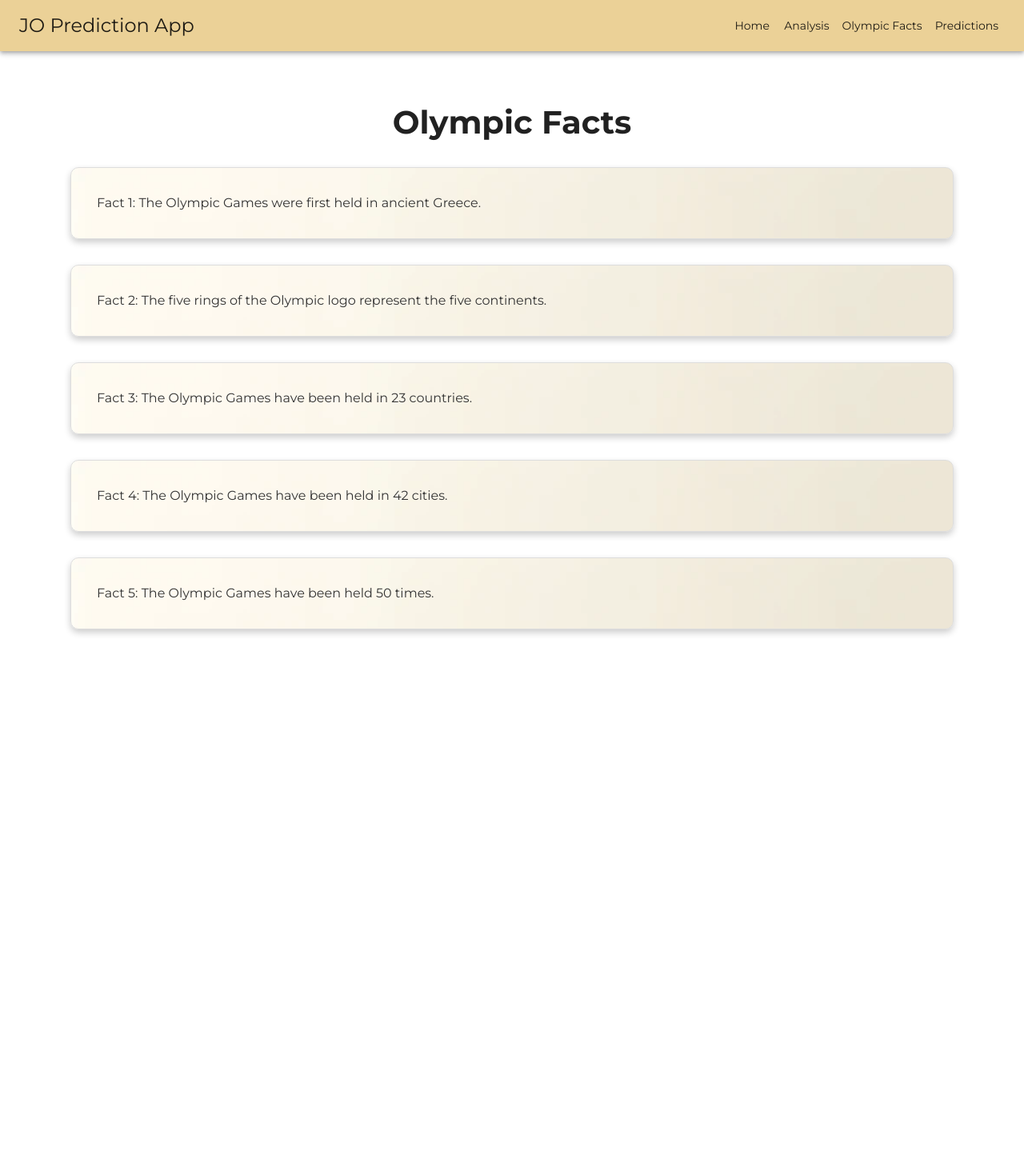
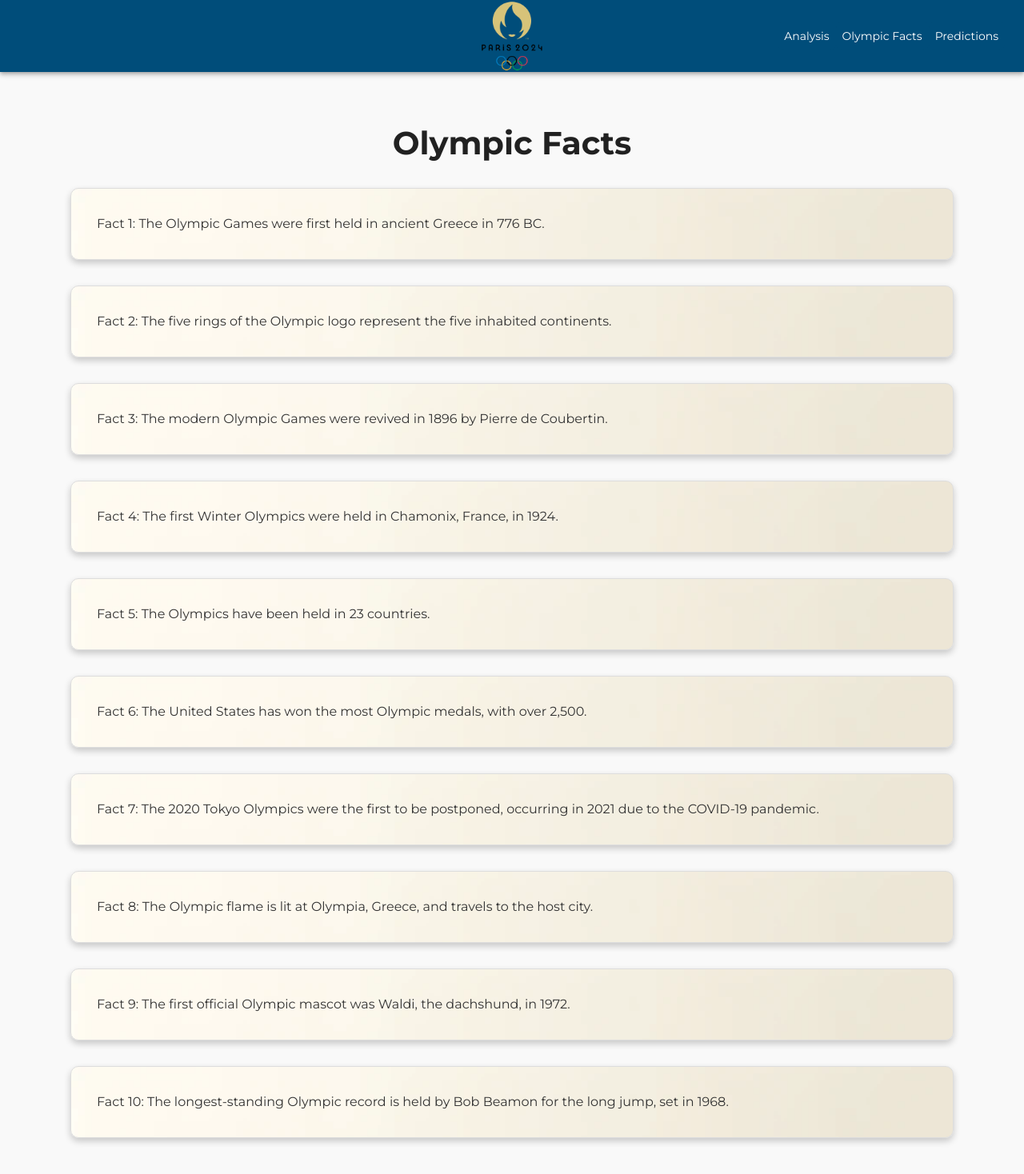
Before and after one commit to Groupe-11-IPSSI/front, a React (Vite) app in the folder jo-prediction-app/: page /facts in a window 1280 px wide. Shown: the top 1468 px of the page at 80% size. Before the commit the page ends 843 px from the top, so only its background shows below. Built offline with nearby package versions, Linux system fonts and the light colour scheme.

Commit message:
front cleanup

```diff
--- a/jo-prediction-app/src/components/CountryMedalChart.jsx
+++ b/jo-prediction-app/src/components/CountryMedalChart.jsx
@@ -1,3 +1,4 @@
+/* eslint-disable react/prop-types */
 import { Autocomplete, Box, Container, TextField } from "@mui/material";
 import { useState } from "react";
 import { Cell, Legend, Pie, PieChart, Tooltip } from "recharts";
@@ -67,7 +68,7 @@ const CountryMedalChart = ({ predictions }) => {
         </Box>
       ) : (
         <p style={{ width: "max-content", margin: "56px auto" }}>
-          Veuillez sélectionner un pays
+          Select a country
         </p>
       )}
     </Container>
--- a/jo-prediction-app/src/components/Header.jsx
+++ b/jo-prediction-app/src/components/Header.jsx
@@ -9,12 +9,12 @@ import {
   ListItem,
   ListItemText,
   Toolbar,
-  Typography,
   useMediaQuery,
   useTheme,
 } from "@mui/material";
 import { useState } from "react";
 import { Link } from "react-router-dom";
+import logo from "../assets/logo.png";
 
 function Header() {
   const theme = useTheme();
@@ -26,7 +26,6 @@ function Header() {
   };
 
   const menuItems = [
-    { text: "Home", link: "/" },
     { text: "Analysis", link: "/analysis" },
     { text: "Olympic Facts", link: "/facts" },
     { text: "Predictions", link: "/predictions" },
@@ -36,7 +35,13 @@ function Header() {
     <Drawer anchor="left" open={drawerOpen} onClose={handleDrawerToggle}>
       <List>
         {menuItems.map((item) => (
-          <ListItem button component={Link} to={item.link} key={item.text} onClick={handleDrawerToggle}>
+          <ListItem
+            button
+            component={Link}
+            to={item.link}
+            key={item.text}
+            onClick={handleDrawerToggle}
+          >
             <ListItemText primary={item.text} />
           </ListItem>
         ))}
@@ -45,20 +50,51 @@ function Header() {
   );
 
   return (
-    <AppBar position="static" sx={{ zIndex: 1000 }}>
-      <Toolbar>
+    <AppBar position="static" sx={{ zIndex: 1000, minHeight: "90px" }}>
+      <Toolbar
+        sx={{
+          display: "grid",
+          gridTemplateColumns: "1fr auto 1fr",
+          alignItems: "center",
+        }}
+      >
         {isMobile && (
-          <IconButton edge="start" color="inherit" aria-label="menu" onClick={handleDrawerToggle} sx={{ mr: 2 }}>
+          <IconButton
+            edge="start"
+            color="inherit"
+            aria-label="menu"
+            onClick={handleDrawerToggle}
+            sx={{ gridColumn: "1 / 2" }}
+          >
             <MenuIcon />
           </IconButton>
         )}
-        <Box>
-          <Typography variant="h6">JO Prediction App</Typography>
+        <Box
+          component={Link}
+          to="/"
+          sx={{
+            gridColumn: "2 / 3",
+            display: "flex",
+            justifyContent: "center",
+          }}
+        >
+          <img src={logo} alt="JO 2024" style={{ height: 90 }} />
         </Box>
         {!isMobile && (
-          <Box sx={{ flexGrow: 1, display: "flex", justifyContent: "flex-end" }}>
+          <Box
+            sx={{
+              display: "flex",
+              justifyContent: "flex-end",
+              gridColumn: "3 / 4",
+            }}
+          >
             {menuItems.map((item) => (
-              <Button color="inherit" component={Link} to={item.link} key={item.text}>
+              <Button
+                color="inherit"
+                component={Link}
+                to={item.link}
+                key={item.text}
+              >
                 {item.text}
               </Button>
             ))}
--- a/jo-prediction-app/src/components/TopCountriesTable.jsx
+++ b/jo-prediction-app/src/components/TopCountriesTable.jsx
@@ -1,3 +1,4 @@
+/* eslint-disable react/prop-types */
 import {
   Box,
   Typography,
--- a/jo-prediction-app/src/index.css
+++ b/jo-prediction-app/src/index.css
@@ -3,7 +3,7 @@ body {
   font-family: "Roboto", Arial, sans-serif;
   height: 100%;
   width: 100%;
-  overflow: hidden;
+  overflow: auto;
   display: flex;
   flex-direction: column;
     max-width: none;
--- a/jo-prediction-app/src/pages/HomePage.jsx
+++ b/jo-prediction-app/src/pages/HomePage.jsx
@@ -1,5 +1,6 @@
-import React, { useEffect, useRef } from "react";
 import { Box, Button, Typography } from "@mui/material";
+import { useEffect, useRef } from "react";
+import { Link } from "react-router-dom";
 import Typed from "typed.js";
 import videoUrl from "../assets/videos/jo_is_come.mp4";
 
@@ -8,7 +9,10 @@ function HomePage() {
 
   useEffect(() => {
     const typedJS = new Typed(typedJSRef.current, {
-      strings: ["Predicting the Future of the Olympic Games", "Join us in Paris 2024"],
+      strings: [
+        "Predicting the Future of the Olympic Games",
+        "Join us in Paris 2024",
+      ],
       typeSpeed: 70,
       backSpeed: 50,
       backDelay: 500,
@@ -22,7 +26,6 @@ function HomePage() {
   return (
     <Box
       sx={{
-        // position: "relative",
         width: "100%",
         height: "80vh",
         display: "flex",
@@ -42,7 +45,8 @@ function HomePage() {
       }}
       xl={{
         maxWidth: "none",
-      }}>
+      }}
+    >
       <Box
         component="video"
         src={videoUrl}
@@ -58,8 +62,9 @@ function HomePage() {
           height: "100%",
           objectFit: "cover",
           zIndex: -1,
-        }}>
-        Votre navigateur ne supporte pas les vidéos HTML5.
+        }}
+      >
+        Your browser does not support HTML5 videos.
       </Box>
       <Box
         sx={{
@@ -78,8 +83,15 @@ function HomePage() {
         <Typography variant="h5" sx={{ mb: 4 }}>
           <span ref={typedJSRef} />
         </Typography>
-        <Button variant="contained" color="secondary" size="large" sx={{ mt: 4 }}>
-          Get Started
+        <Button
+          variant="contained"
+          color="secondary"
+          size="large"
+          sx={{ mt: 4 }}
+          component={Link}
+          to="/predictions"
+        >
+          Predictions
         </Button>
       </Box>
     </Box>
--- a/jo-prediction-app/src/pages/OlympicFacts.jsx
+++ b/jo-prediction-app/src/pages/OlympicFacts.jsx
@@ -1,7 +1,6 @@
 import { Box, Typography } from "@mui/material";
 import { styled } from "@mui/system";
 
-// Styles pour le parchemin
 const ScrollBox = styled(Box)(({ theme }) => ({
   backgroundImage: "url(/src/assets/olympics-parchment.jpg)",
   backgroundSize: "cover",
@@ -55,28 +54,60 @@ function OlympicFacts() {
       </Typography>
       <ScrollBox>
         <Typography variant="body1">
-          Fact 1: The Olympic Games were first held in ancient Greece.
+          Fact 1: The Olympic Games were first held in ancient Greece in 776 BC.
         </Typography>
       </ScrollBox>
       <ScrollBox>
         <Typography variant="body1">
           Fact 2: The five rings of the Olympic logo represent the five
-          continents.
+          inhabited continents.
         </Typography>
       </ScrollBox>
       <ScrollBox>
         <Typography variant="body1">
-          Fact 3: The Olympic Games have been held in 23 countries.
+          Fact 3: The modern Olympic Games were revived in 1896 by Pierre de
+          Coubertin.
         </Typography>
       </ScrollBox>
       <ScrollBox>
         <Typography variant="body1">
-          Fact 4: The Olympic Games have been held in 42 cities.
+          Fact 4: The first Winter Olympics were held in Chamonix, France, in
+          1924.
         </Typography>
       </ScrollBox>
       <ScrollBox>
         <Typography variant="body1">
-          Fact 5: The Olympic Games have been held 50 times.
+          Fact 5: The Olympics have been held in 23 countries.
+        </Typography>
+      </ScrollBox>
+      <ScrollBox>
+        <Typography variant="body1">
+          Fact 6: The United States has won the most Olympic medals, with over
+          2,500.
+        </Typography>
+      </ScrollBox>
+      <ScrollBox>
+        <Typography variant="body1">
+          Fact 7: The 2020 Tokyo Olympics were the first to be postponed,
+          occurring in 2021 due to the COVID-19 pandemic.
+        </Typography>
+      </ScrollBox>
+      <ScrollBox>
+        <Typography variant="body1">
+          Fact 8: The Olympic flame is lit at Olympia, Greece, and travels to
+          the host city.
+        </Typography>
+      </ScrollBox>
+      <ScrollBox>
+        <Typography variant="body1">
+          Fact 9: The first official Olympic mascot was Waldi, the dachshund, in
+          1972.
+        </Typography>
+      </ScrollBox>
+      <ScrollBox>
+        <Typography variant="body1">
+          Fact 10: The longest-standing Olympic record is held by Bob Beamon for
+          the long jump, set in 1968.
         </Typography>
       </ScrollBox>
     </Box>
--- a/jo-prediction-app/src/pages/Predictions.jsx
+++ b/jo-prediction-app/src/pages/Predictions.jsx
@@ -1,6 +1,6 @@
 import { useEffect, useState } from "react";
+import CountryMedalChart from "../components/CountryMedalChart";
 import TopCountriesTable from "../components/TopCountriesTable";
-import CountryMedalChart from "../components/CountryMedalChart";
 
 const Predictions = () => {
   const [predictions, setPredictions] = useState([]);
@@ -20,7 +20,7 @@ const Predictions = () => {
 
   if (isLoading)
     return (
-      <p style={{ width: "max-content", margin: "56px auto" }}>Chargement..</p>
+      <p style={{ width: "max-content", margin: "56px auto" }}>Loading..</p>
     );
 
   return (
--- a/jo-prediction-app/src/theme.js
+++ b/jo-prediction-app/src/theme.js
@@ -1,9 +1,9 @@
+import { green, grey, red, yellow } from "@mui/material/colors";
 import { createTheme } from "@mui/material/styles";
-import { red, yellow, green, blue, grey } from "@mui/material/colors";
 
 const theme = createTheme({
   typography: {
-    fontFamily: "Montserrat, Roboto, Arial", // Updated font family
+    fontFamily: "Montserrat, Roboto, Arial",
     h1: {
       fontSize: "4rem",
       fontWeight: 700,
@@ -31,10 +31,10 @@ const theme = createTheme({
   },
   palette: {
     primary: {
-      main: "#ebd197", // Blue
+      main: "#002147", // Dark blue
     },
     secondary: {
-      main: "#0071c5", // Gold
+      main: "#FFDF00", // Yellow
     },
     error: {
       main: red[700], // Red
@@ -43,13 +43,17 @@ const theme = createTheme({
       main: yellow[700], // Yellow
     },
     info: {
-      main: blue[700], // Darker Blue for contrast
+      main: "#0071c5", // Blue
     },
     success: {
       main: green[700], // Green
     },
+    background: {
+      default: "#f9f9f9", // Light grey background
+      paper: "#FFFFFF", // White background for paper components
+    },
     grey: {
-      main: grey[900], // Black shade from grey
+      main: grey[900], // Dark grey for text
     },
   },
   breakpoints: {
@@ -67,6 +71,27 @@ const theme = createTheme({
         root: {
           textTransform: "none",
           borderRadius: "8px",
+          backgroundColor: "#004d7a", // Dark blue background
+          color: "#FFFFFF", // White text
+          "&:hover": {
+            backgroundColor: "#FFDF00", // Yellow on hover
+            color: "#002147", // Dark blue text on hover
+          },
+        },
+      },
+    },
+    MuiAppBar: {
+      styleOverrides: {
+        root: {
+          backgroundColor: "#004d7a", // Dark blue AppBar background
+        },
+      },
+    },
+    MuiDrawer: {
+      styleOverrides: {
+        paper: {
+          backgroundColor: "#004d7a", // Same dark blue background as AppBar
+          color: "#FFFFFF", // White text in the drawer
         },
       },
     },
```
Also changed, not shown: jo-prediction-app/src/App.jsx (+7 -4 lines), jo-prediction-app/src/pages/Analysis.jsx (+17 -22 lines), jo-prediction-app/src/assets/paris2024-background.jpg (deleted).
